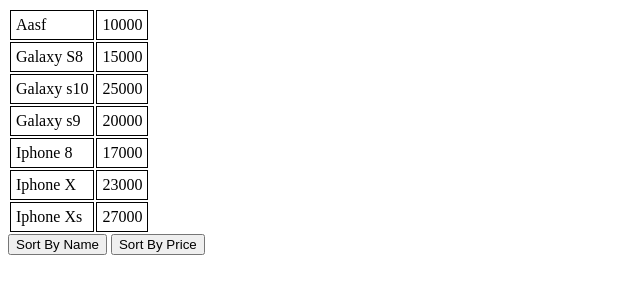
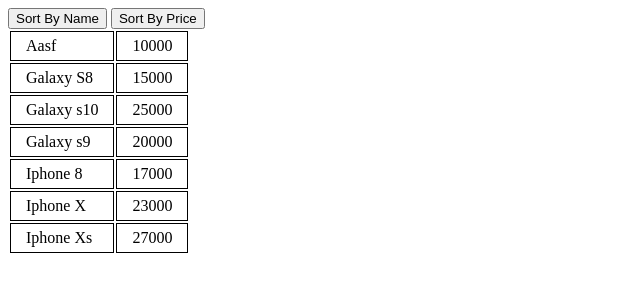
Before and after one commit to vitalii-semenov/homework, a website with bundled scripts: page Homework 23/index.html in a window 1280 px wide. Both pictures are taken after a click on the button "Sort By Name". Shown: the whole page, without its empty margins (0-640 px from the left). Built offline with nearby package versions, Linux system fonts and the light colour scheme.

Commit message:
More modules in Homework 23

```diff
--- /dev/null
+++ b/Homework 23/Render.js
@@ -0,0 +1,24 @@
+import { getGoods } from './Request.js';
+
+let body = document.querySelector('body');
+body.innerHTML = `
+    <button id='byName'>Sort By Name</button>
+    <button id='byPrice'>Sort By Price</button>
+    <table>
+    </table>
+`;
+
+function toRender(obj) {
+    let table = document.querySelector('table');
+    table.innerHTML = '';
+    for (let key in obj) {
+        table.innerHTML += `
+        <tr><td>${key}</td><td>${obj[key]}</td></tr>
+        `;
+    }
+}
+getGoods('goods.json')
+        .then(resp => {
+            toRender(resp);
+        });
+export { toRender };
--- /dev/null
+++ b/Homework 23/Request.js
@@ -0,0 +1,6 @@
+async function getGoods(url) {
+    let req = await fetch(url)
+        .then(response => response.json());
+    return req;
+};
+export { getGoods };
--- /dev/null
+++ b/Homework 23/event.js
@@ -0,0 +1,28 @@
+import { toRender } from './Render.js';
+import { getGoods } from './Request.js';
+import * as sort from './Sort.js';
+
+let byName = document.querySelector('#byName');
+let byPrice = document.querySelector('#byPrice');
+
+const event = function() {
+    byName.addEventListener('click', () => {
+        getGoods('goods.json')
+            .then(resp => {
+                return sort.sortByName(resp);
+            })
+            .then(resp => {
+                toRender(resp);
+            });
+    });
+    byPrice.addEventListener('click', () => {
+        getGoods('goods.json')
+            .then(resp => {
+                return sort.sortByPrice(resp);
+            })
+            .then(resp => {
+                toRender(resp);
+            });
+    });
+}
+export { event };
--- a/Homework 23/main.js
+++ b/Homework 23/main.js
@@ -1,53 +1,4 @@
-import * as sort from './sort.js';
+import { toRender } from './Render.js';
+import { event } from './event.js';
 
-document.addEventListener('DOMContentLoaded', () => {
-
-    let body = document.querySelector('body');
-
-    async function getGoods() {
-        let req = await fetch('goods.json')
-            .then(response => response.json());
-        return req;
-    }
-    function toRender(obj) {
-        body.innerHTML = `
-            <table>
-                <tbody></tbody>
-            </table>
-            <button id='byName'>Sort By Name</button>
-            <button id='byPrice'>Sort By Price</button>
-            `;
-        let byName = document.querySelector('#byName');
-        let byPrice = document.querySelector('#byPrice');
-        let tbody = document.querySelector('tbody');
-        for (let key in obj) {
-            tbody.innerHTML += `
-                <tr><td>${key}</td><td>${obj[key]}</td></tr>
-            `;
-        }
-        byName.addEventListener('click', () => {
-            getGoods()
-                .then(resp => {
-                    return sort.sortByName(resp);
-                })
-                .then((resp) => {
-                    toRender(resp);
-                })
-        });
-        byPrice.addEventListener('click', () => {
-            getGoods()
-                .then(resp => {
-                    return sort.sortByPrice(resp);
-                })
-                .then((resp) => {
-                    toRender(resp);
-                })
-        });
-    }
-
-    getGoods()
-        .then(resp => {
-            toRender(resp);
-        })
-
-})
+event();
--- a/Homework 23/style.css
+++ b/Homework 23/style.css
@@ -1,7 +1,4 @@
 td{
-    padding: 5px;
+    padding: 5px 15px;
     border: 1px solid black;
 }
-tr{
-    border: 1px solid black;
-}
```
